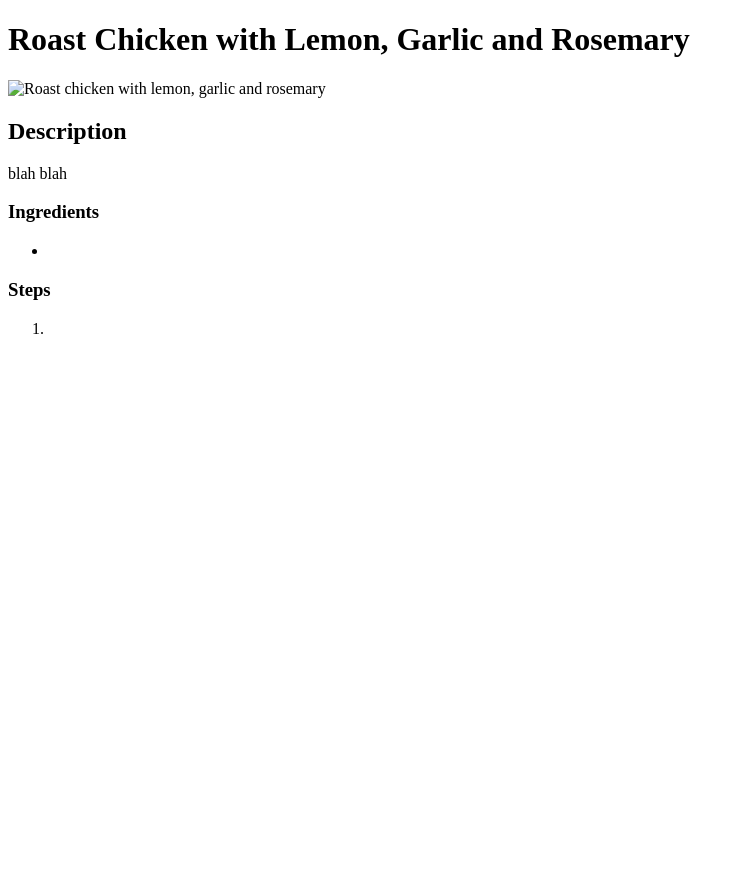
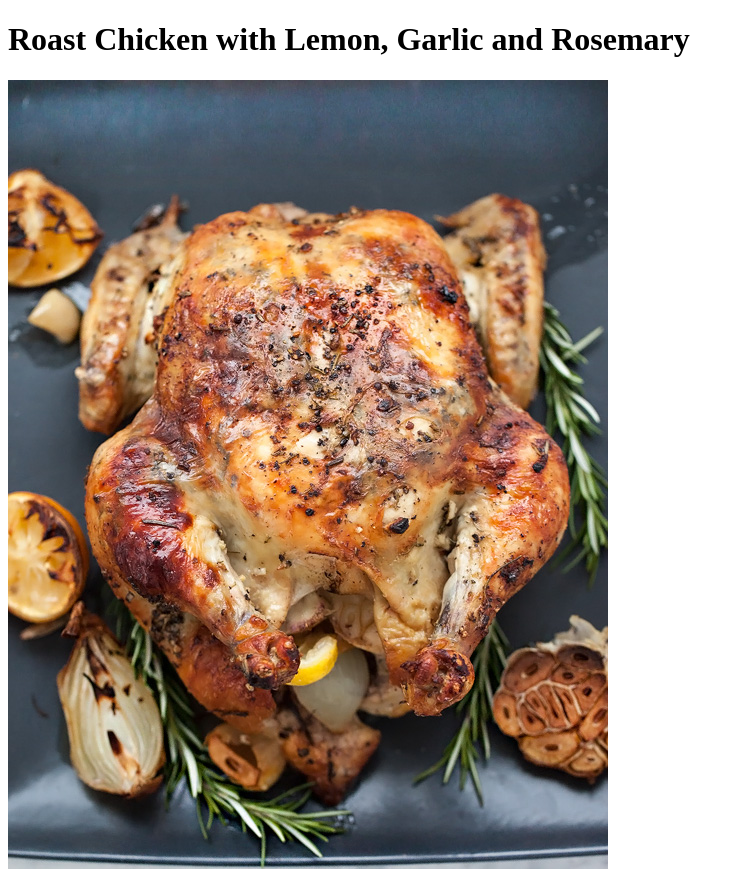
Before and after one commit to MrkH615/odin-recipes, a plain HTML site: page recipes/roast-chicken.html in a window 1280 px wide. Shown: the top 869 px of the page, without its empty margins (0-744 px from the left). Before the commit the page ends 800 px from the top, so only its background shows below. Drawn offline with Linux system fonts and the light colour scheme.

Commit message:
Adds photo to roast chicken recipe

```diff
--- a/recipes/roast-chicken.html
+++ b/recipes/roast-chicken.html
@@ -6,7 +6,7 @@
 </head>
 <body>
     <h1>Roast Chicken with Lemon, Garlic and Rosemary</h1>
-    <img src = '#' alt = 'Roast chicken with lemon, garlic and rosemary'>
+    <img src = '../images/Garlic-Rosemary-Chicken.jpg' alt = 'Roast chicken with lemon, garlic and rosemary'>
     <h2>Description</h2>
     <p>blah blah</p>
     <h3>Ingredients</h3>
```
Also changed, not shown: images/Garlic-Rosemary-Chicken.jpg (added).
